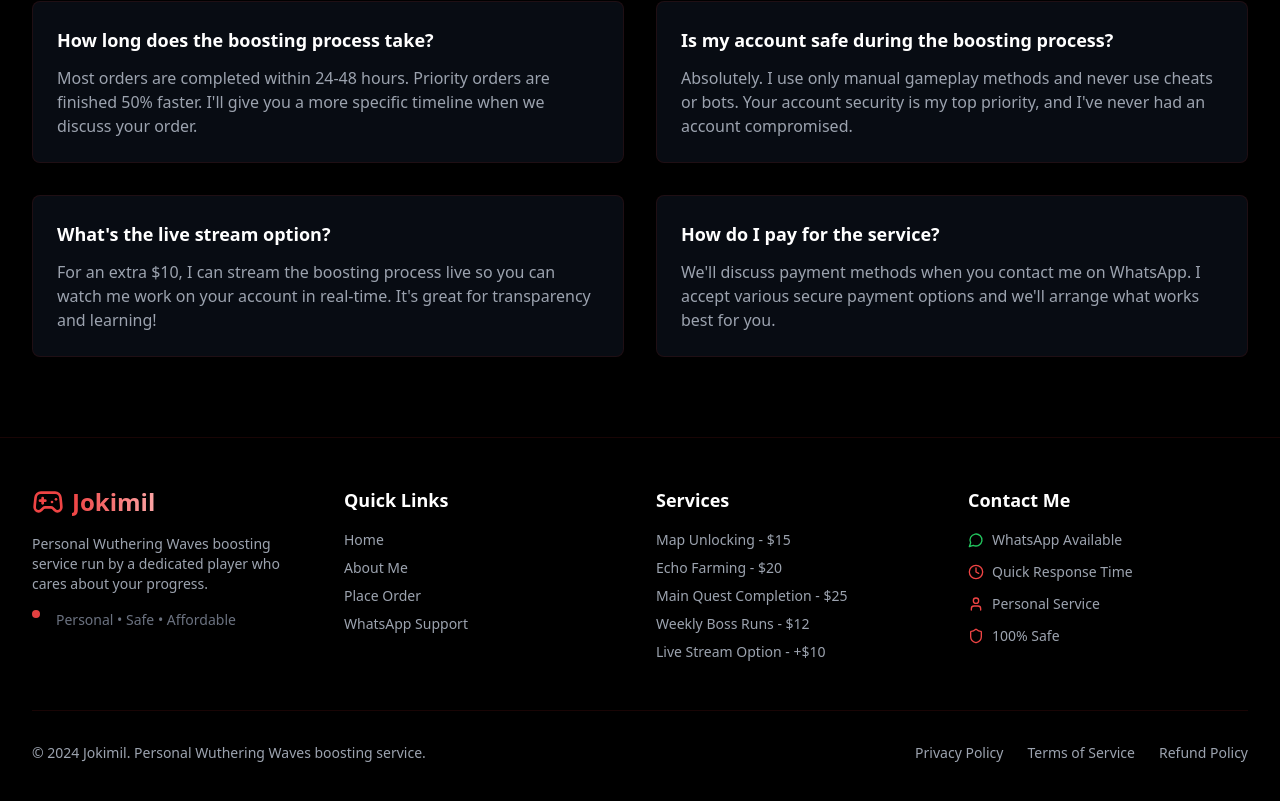
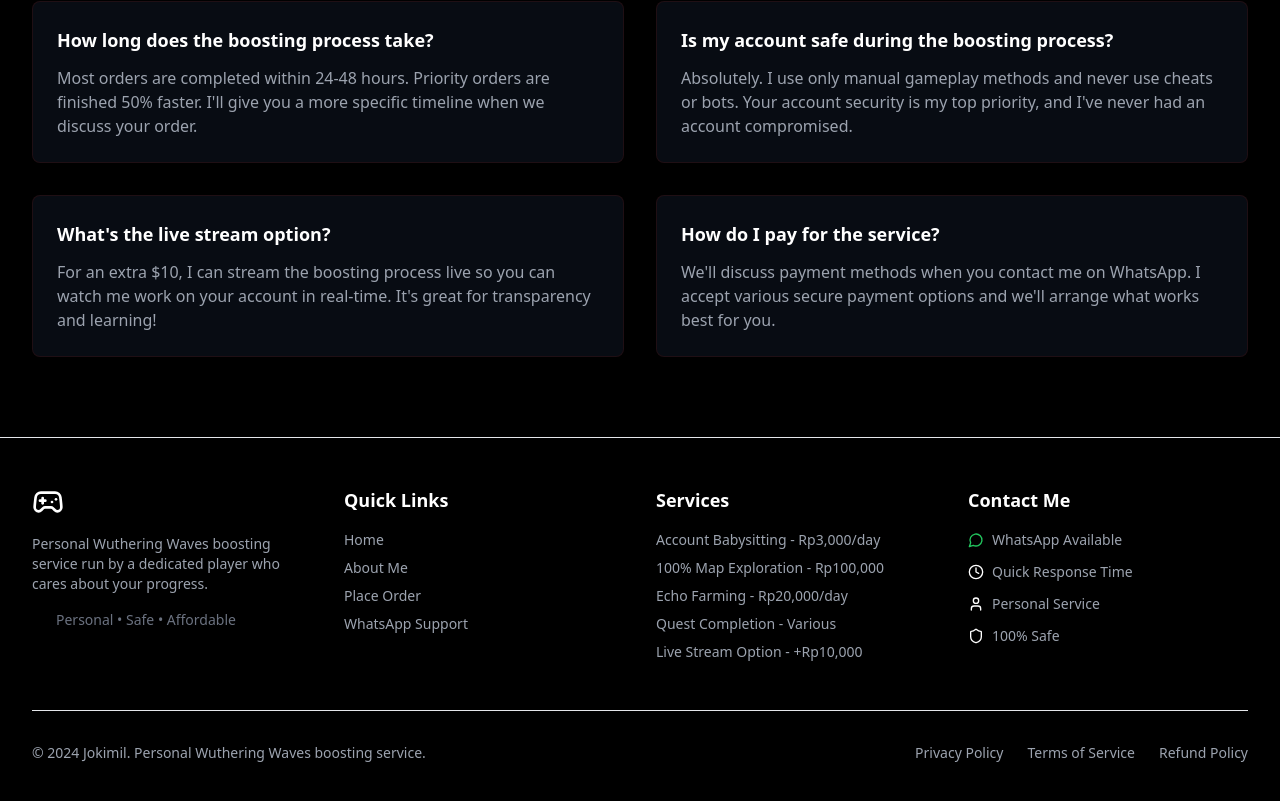
Before and after one commit to SoramiKS/Jokimil-Remasterd, a React (Vite) app in the folder project/: page /order in a window 1280 px wide. Shown: the part 2628-3429 px from the top of the page. Built offline with nearby package versions, Linux system fonts and the light colour scheme.

Commit message:
Updated Footer.tsx

```diff
--- a/project/src/components/Footer.tsx
+++ b/project/src/components/Footer.tsx
@@ -4,14 +4,14 @@
 
 const Footer = () => {
   return (
-    <footer className="bg-black border-t border-red-900/20">
+    <footer className="bg-black border-t border-dark-blue-900/20">
       <div className="max-w-7xl mx-auto px-4 sm:px-6 lg:px-8 py-12">
         <div className="grid md:grid-cols-4 gap-8">
           {/* Brand */}
           <div className="space-y-4">
             <Link to="/" className="flex items-center space-x-2">
-              <Gamepad2 className="h-8 w-8 text-red-500" />
-              <span className="text-2xl font-bold bg-gradient-to-r from-red-500 to-red-300 bg-clip-text text-transparent">
+              <Gamepad2 className="h-8 w-8 text-dark-blue-500" />
+              <span className="text-2xl font-bold bg-gradient-to-r from-dark-blue-500 via-dark-red-500 to-dark-blue-300 bg-clip-text text-transparent">
                 Jokimil
               </span>
             </Link>
@@ -19,7 +19,7 @@
               Personal Wuthering Waves boosting service run by a dedicated player who cares about your progress.
             </p>
             <div className="flex space-x-4">
-              <div className="w-2 h-2 bg-red-500 rounded-full animate-pulse"></div>
+              <div className="w-2 h-2 bg-dark-blue-500 rounded-full animate-pulse"></div>
               <span className="text-gray-500 text-sm">Personal • Safe • Affordable</span>
             </div>
           </div>
@@ -28,20 +28,20 @@
           <div>
             <h3 className="text-lg font-semibold text-white mb-4">Quick Links</h3>
             <div className="space-y-2">
-              <Link to="/" className="block text-gray-400 hover:text-red-400 transition-colors text-sm">
+              <Link to="/" className="block text-gray-400 hover:text-dark-blue-400 transition-colors text-sm">
                 Home
               </Link>
-              <Link to="/about" className="block text-gray-400 hover:text-red-400 transition-colors text-sm">
+              <Link to="/about" className="block text-gray-400 hover:text-dark-blue-400 transition-colors text-sm">
                 About Me
               </Link>
-              <Link to="/order" className="block text-gray-400 hover:text-red-400 transition-colors text-sm">
+              <Link to="/order" className="block text-gray-400 hover:text-dark-blue-400 transition-colors text-sm">
                 Place Order
               </Link>
               <a
-                href="https://wa.me/1234567890?text=Hi! I have a question about your boosting service."
+                href="https://wa.me/0895401658335?text=Hi! I have a question about your boosting service."
                 target="_blank"
                 rel="noopener noreferrer"
-                className="block text-gray-400 hover:text-red-400 transition-colors text-sm"
+                className="block text-gray-400 hover:text-dark-blue-400 transition-colors text-sm"
               >
                 WhatsApp Support
               </a>
@@ -52,11 +52,11 @@
           <div>
             <h3 className="text-lg font-semibold text-white mb-4">Services</h3>
             <div className="space-y-2">
-              <div className="text-gray-400 text-sm">Map Unlocking - $15</div>
-              <div className="text-gray-400 text-sm">Echo Farming - $20</div>
-              <div className="text-gray-400 text-sm">Main Quest Completion - $25</div>
-              <div className="text-gray-400 text-sm">Weekly Boss Runs - $12</div>
-              <div className="text-gray-400 text-sm">Live Stream Option - +$10</div>
+              <div className="text-gray-400 text-sm">Account Babysitting - Rp3,000/day</div>
+              <div className="text-gray-400 text-sm">100% Map Exploration - Rp100,000</div>
+              <div className="text-gray-400 text-sm">Echo Farming - Rp20,000/day</div>
+              <div className="text-gray-400 text-sm">Quest Completion - Various</div>
+              <div className="text-gray-400 text-sm">Live Stream Option - +Rp10,000</div>
             </div>
           </div>
 
@@ -69,48 +69,48 @@
                 <span className="text-gray-400 text-sm">WhatsApp Available</span>
               </div>
               <div className="flex items-center space-x-2">
-                <Clock className="h-4 w-4 text-red-500" />
+                <Clock className="h-4 w-4 text-dark-blue-500" />
                 <span className="text-gray-400 text-sm">Quick Response Time</span>
               </div>
               <div className="flex items-center space-x-2">
-                <User className="h-4 w-4 text-red-500" />
+                <User className="h-4 w-4 text-dark-blue-500" />
                 <span className="text-gray-400 text-sm">Personal Service</span>
               </div>
               <div className="flex items-center space-x-2">
-                <Shield className="h-4 w-4 text-red-500" />
+                <Shield className="h-4 w-4 text-dark-red-500" />
                 <span className="text-gray-400 text-sm">100% Safe</span>
               </div>
             </div>
           </div>
         </div>
 
-        <div className="border-t border-red-900/20 mt-12 pt-8">
+        <div className="border-t border-dark-blue-900/20 mt-12 pt-8">
           <div className="flex flex-col md:flex-row justify-between items-center">
             <div className="text-gray-400 text-sm mb-4 md:mb-0">
               © 2024 Jokimil. Personal Wuthering Waves boosting service.
             </div>
             <div className="flex space-x-6 text-sm">
               <a
-                href="https://wa.me/1234567890?text=Hi! I'd like to know about your privacy policy."
+                href="https://wa.me/0895401658335?text=Hi! I'd like to know about your privacy policy."
                 target="_blank"
                 rel="noopener noreferrer"
-                className="text-gray-400 hover:text-red-400 transition-colors"
+                className="text-gray-400 hover:text-dark-blue-400 transition-colors"
               >
                 Privacy Policy
               </a>
               <a
-                href="https://wa.me/1234567890?text=Hi! I'd like to know about your terms of service."
+                href="https://wa.me/0895401658335?text=Hi! I'd like to know about your terms of service."
                 target="_blank"
                 rel="noopener noreferrer"
-                className="text-gray-400 hover:text-red-400 transition-colors"
+                className="text-gray-400 hover:text-dark-blue-400 transition-colors"
               >
                 Terms of Service
               </a>
               <a
-                href="https://wa.me/1234567890?text=Hi! I'd like to know about your refund policy."
+                href="https://wa.me/0895401658335?text=Hi! I'd like to know about your refund policy."
                 target="_blank"
                 rel="noopener noreferrer"
-                className="text-gray-400 hover:text-red-400 transition-colors"
+                className="text-gray-400 hover:text-dark-blue-400 transition-colors"
               >
                 Refund Policy
               </a>
```
